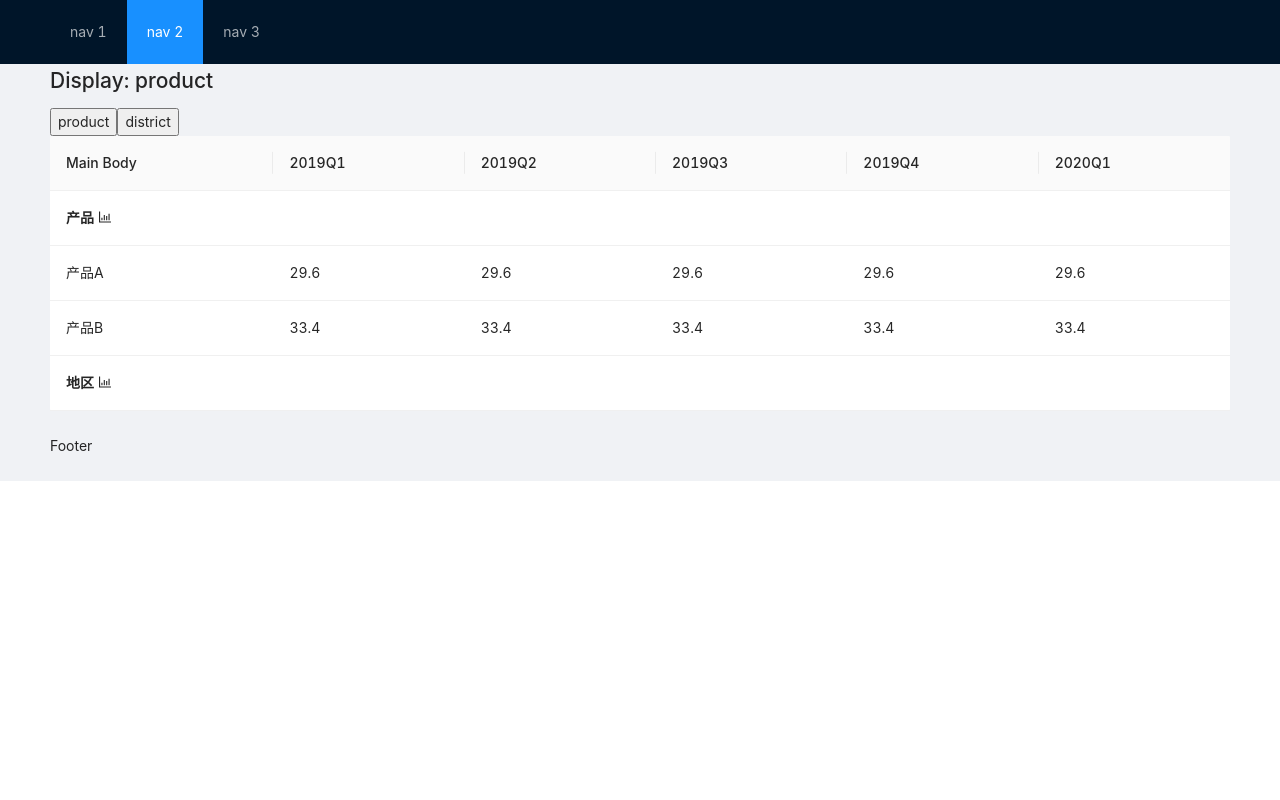
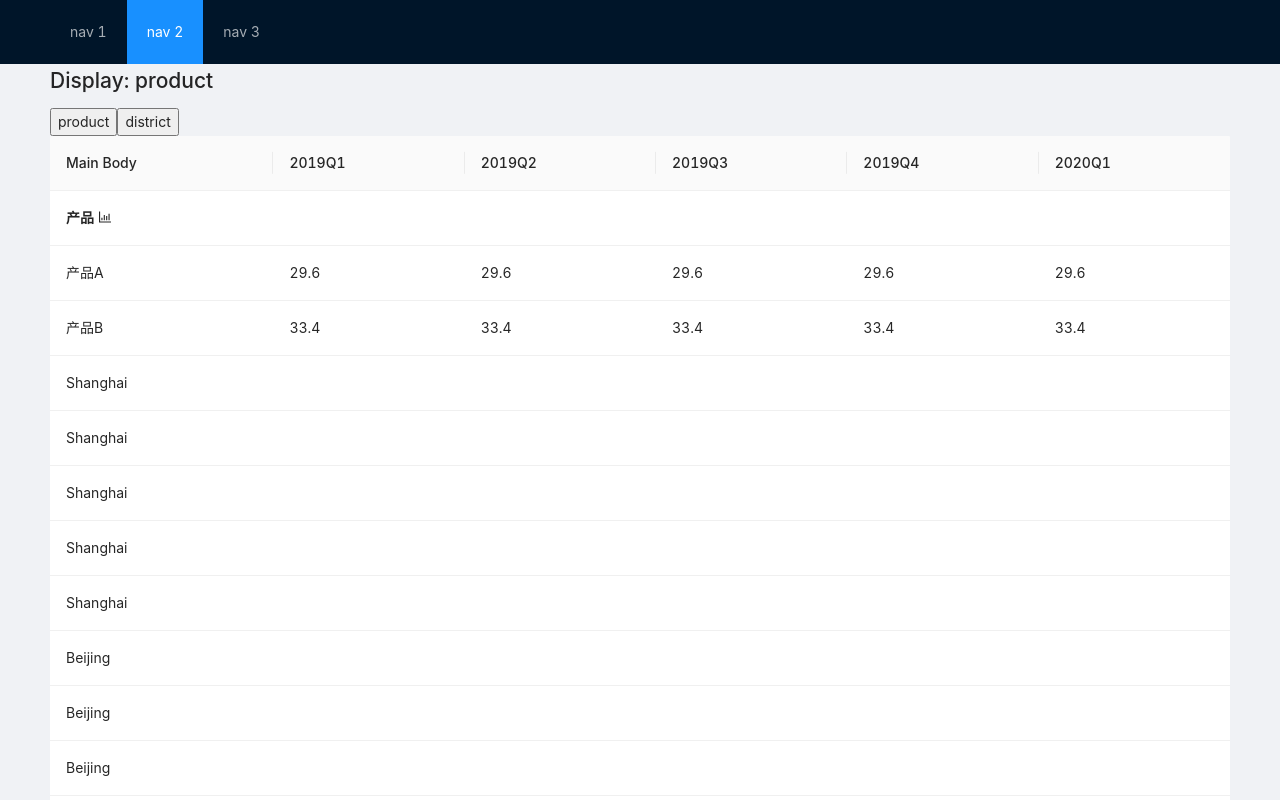
Before and after one commit to jzhzhz/data-visualization-demo, a React (Create React App) app: page / in a window 1280 px wide. Shown: the top 800 px of the page. Built offline with nearby package versions, Linux system fonts and the light colour scheme.

Commit message:
add district dummy data

```diff
--- a/src/AppTable.js
+++ b/src/AppTable.js
@@ -8,8 +8,7 @@ import { changeToDistrict, changeToProduct } from './actions';
 const { Column } = Table;
 
 export const AppTable = (props) => {
-  let data = props.products;
-  data.push({key: "dis0", name: "地区"});
+  let data = props.products.concat(props.districts);
 
   const dispatch = useDispatch();
 
```
